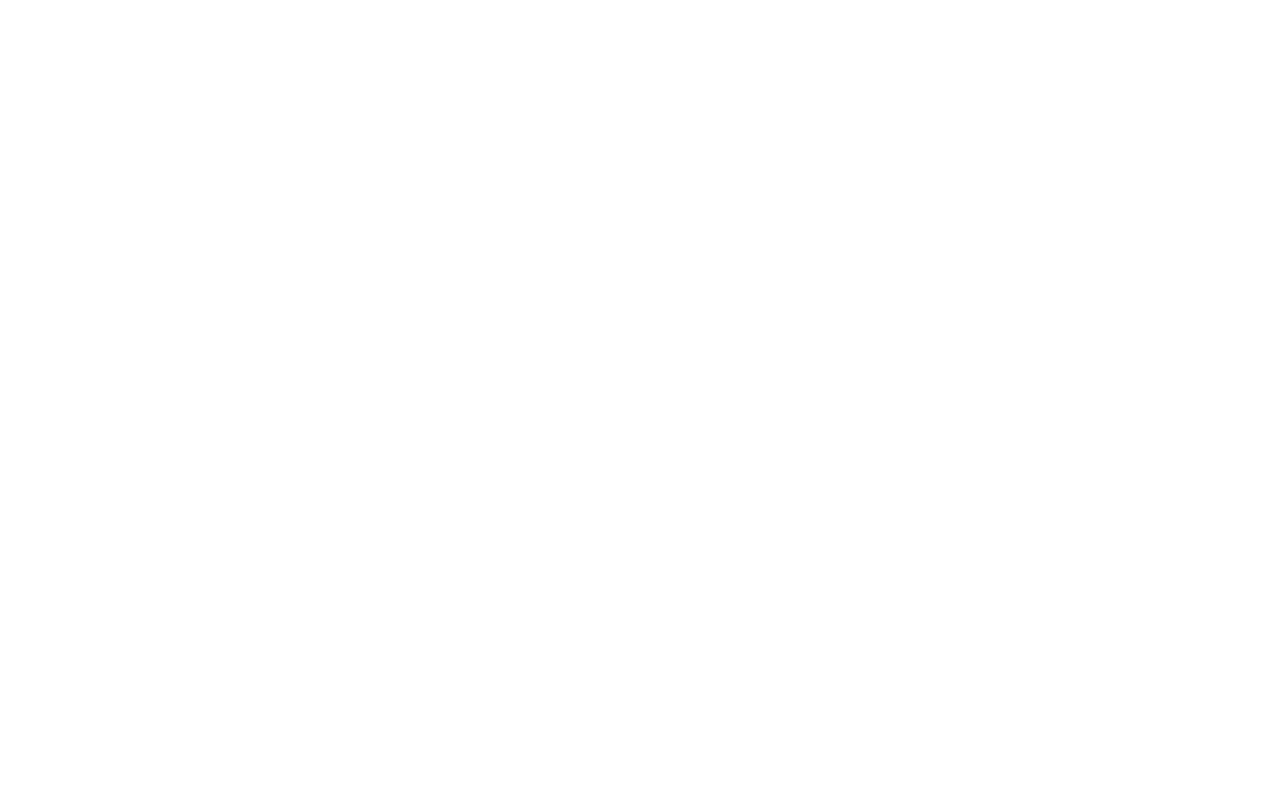
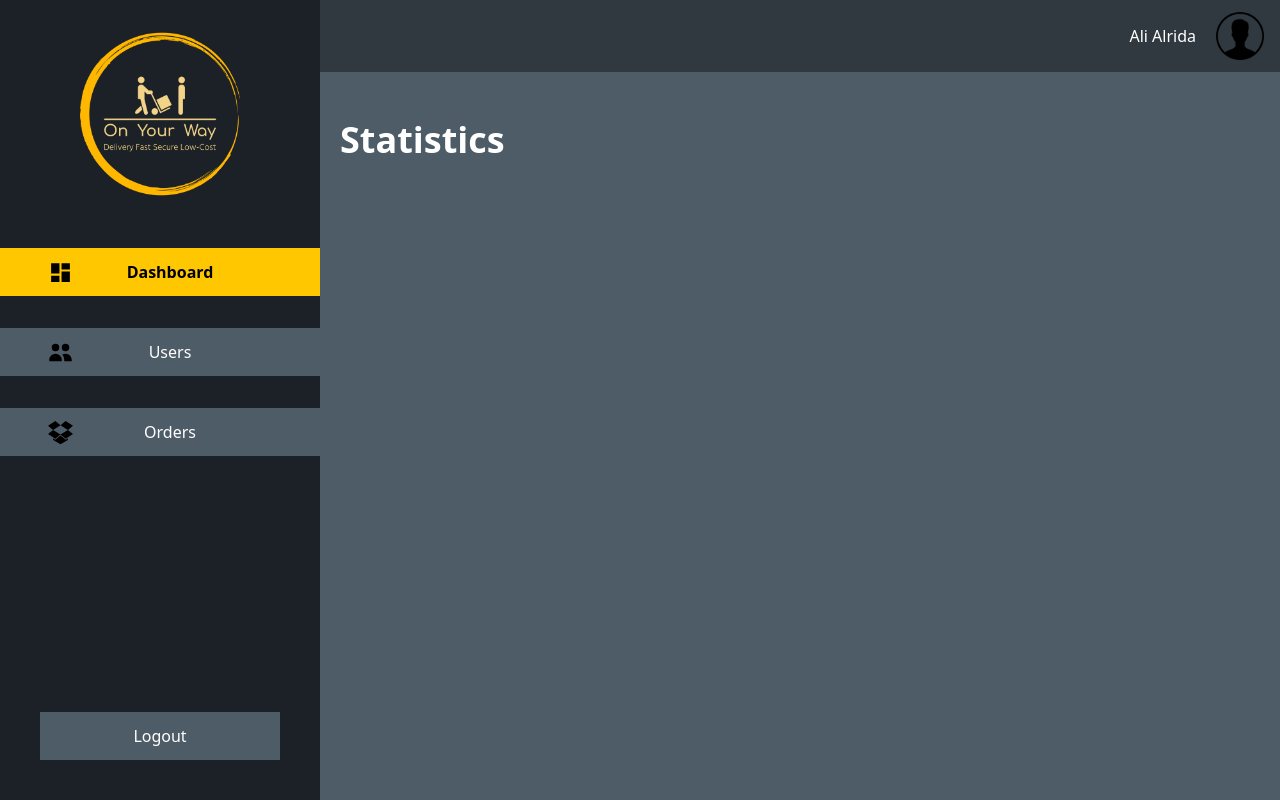
Before and after one commit to aliShouman0/on-your-way, a React (Create React App) app in the folder on-your-way-admin/: page /dashboard in a window 1280 px wide. Built offline with nearby package versions, Linux system fonts and the light colour scheme.

Commit message:
Frontend: Creating main section and adding Left Panel and Navbar with the styling

```diff
--- a/on-your-way-admin/src/pages/Dashboard/Dashboard.jsx
+++ b/on-your-way-admin/src/pages/Dashboard/Dashboard.jsx
@@ -1,7 +1,23 @@
 import React from "react";
+import { Bar } from "react-chartjs-2";
+import colors from "../../constants/colors";
+
+import LeftPanel from "../../components/LeftPanel/LeftPanel";
+import Navbar from "../../components/Navbar/Navbar";
 
 function Dashboard() {
-  return <div> </div>;
+  return (
+    <div className=" w-full h-screen bg-dark   overflow-x-hidden ">
+      <Navbar />
+      <LeftPanel active="dashboard" />
+      <section className="absolute top-[10%] right-0 h-auto w-3/4 p-5 flex flex-col bg-dark  ">
+        <p className="text-white text-4xl mt-5 font-bold text-left">
+          Statistics
+        </p>
+        <div className="flex flex-col justify-center items-center"></div>
+      </section>
+    </div>
+  );
 }
 
 export default Dashboard;
```
